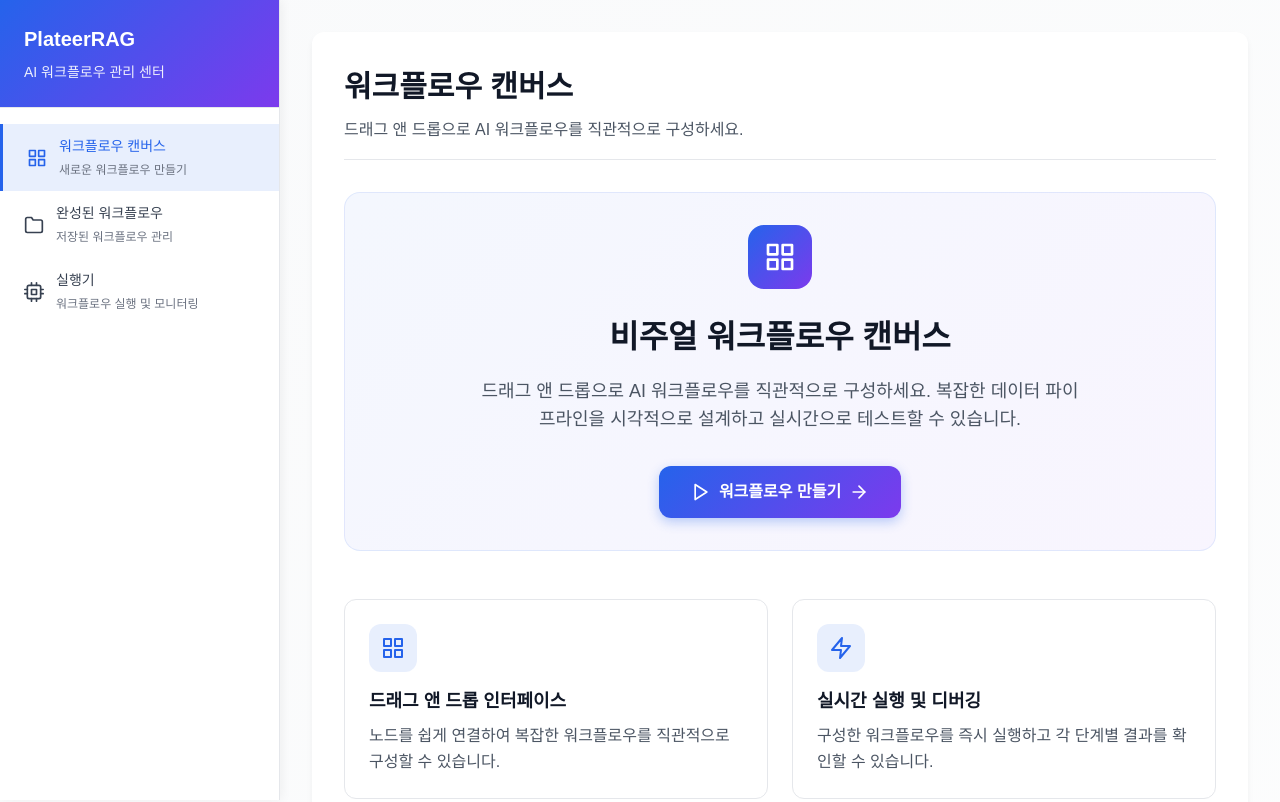
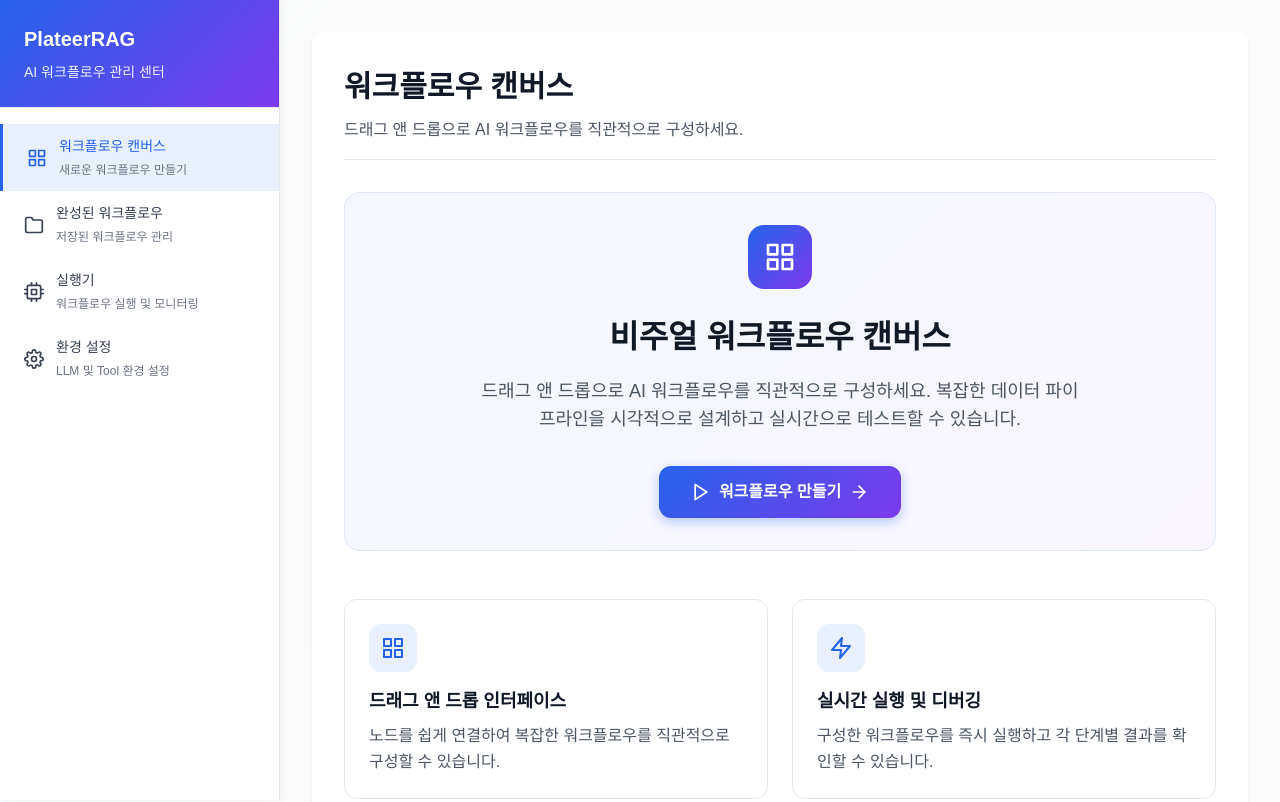
Before and after one commit to X2bee/PlateeRAG, a Next.js app: page /main in a window 1280 px wide. Shown: the top 802 px of the page. Built offline with nearby package versions, Linux system fonts and the light colour scheme.

Commit message:
feat: Refactor components for improved readability and structure

```diff
--- a/src/app/main/components/CompletedWorkflows.tsx
+++ b/src/app/main/components/CompletedWorkflows.tsx
@@ -14,7 +14,6 @@ interface Workflow {
     status: "active" | "draft" | "archived";
 }
 
-// Mock data - 추후 실제 데이터로 교체
 const mockWorkflows: Workflow[] = [
     {
         id: "1",
--- a/src/app/main/page.tsx
+++ b/src/app/main/page.tsx
@@ -1,13 +1,13 @@
 "use client";
 import React, { useState } from "react";
-import { FiGrid, FiFolder, FiCpu } from "react-icons/fi";
-import Sidebar from "./components/Sidebar";
-import ContentArea from "./components/ContentArea";
-import CanvasIntroduction from "./components/CanvasIntroduction";
-import CompletedWorkflows from "./components/CompletedWorkflows";
-import Executor from "./components/Executor";
-import { SidebarItem } from "./components/types";
-import styles from "./assets/MainPage.module.scss";
+import { FiGrid, FiFolder, FiCpu, FiSettings  } from "react-icons/fi";
+import Sidebar from "@/app/main/components/Sidebar";
+import ContentArea from "@/app/main/components/ContentArea";
+import CanvasIntroduction from "@/app/main/components/CanvasIntroduction";
+import CompletedWorkflows from "@/app/main/components/CompletedWorkflows";
+import Executor from "@/app/main/components/Executor";
+import { SidebarItem } from "@/app/main/components/types";
+import styles from "@/app/main/assets/MainPage.module.scss";
 
 const MainPage: React.FC = () => {
     const [activeSection, setActiveSection] = useState<string>("canvas");
@@ -30,7 +30,13 @@ const MainPage: React.FC = () => {
             title: "실행기",
             description: "워크플로우 실행 및 모니터링",
             icon: <FiCpu />
-    }
+        },
+        {
+            id: "settings",
+            title: "환경 설정",
+            description: "LLM 및 Tool 환경 설정",
+            icon: <FiSettings  />
+        },
     ];
 
     const renderContent = () => {
@@ -54,6 +60,15 @@ const MainPage: React.FC = () => {
                     </ContentArea>
                 );
             case "executor":
+                return (
+                    <ContentArea
+                        title="워크플로우 실행기"
+                        description="완성된 워크플로우를 실제 환경에서 실행하고 모니터링하세요."
+                    >
+                        <Executor />
+                    </ContentArea>
+                );
+            case "settings":
                 return (
                     <ContentArea
                         title="워크플로우 실행기"
```
Also changed, not shown: src/app/main/components/ContentArea.tsx (indentation only), src/app/main/components/Executor.tsx (indentation only), src/app/main/components/Sidebar.tsx (indentation only), src/app/main/components/types.ts (indentation only). Lines whose indentation alone changed are shown as unchanged.
